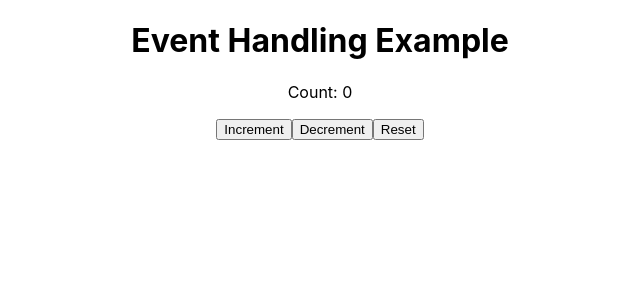
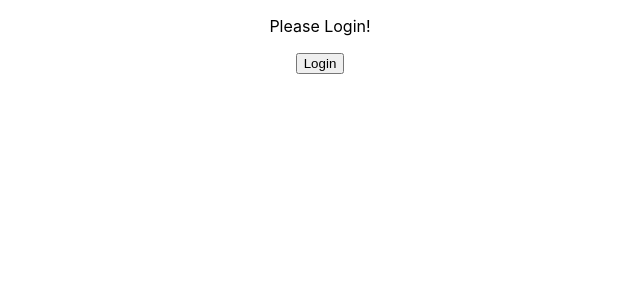
Before and after one commit to gorakh999/react-learning, a React (Create React App) app in the folder day-06-oct-2024/my-app/: page / in a window 1280 px wide. Shown: the top 300 px of the page, without its empty margins (320-960 px from the left). Built offline with nearby package versions, Linux system fonts and the light colour scheme.

Commit message:
Conditional Rendering

```diff
--- a/day-06-oct-2024/my-app/src/App.js
+++ b/day-06-oct-2024/my-app/src/App.js
@@ -8,6 +8,7 @@ import Student from './components/Student';
 import Employee from './components/Employee';
 import User from './components/User';
 import EventHandling from './components/EventHandling';
+import ConditionalRendering from './components/ConditionalRendering';
 
 function App() {
   // const student = {
@@ -44,7 +45,8 @@ function App() {
 
       {/* <Employee/> */}
       {/* <User/> */}
-      <EventHandling/>
+      {/* <EventHandling/> */}
+      <ConditionalRendering/>
 
 
     </div>
--- /dev/null
+++ b/day-06-oct-2024/my-app/src/components/ConditionalRendering.js
@@ -0,0 +1,35 @@
+import { useState } from "react"
+
+const ConditionalRendering = () => {
+
+    const [isLoggedIn, setIsLoggedIn] = useState(false)
+
+
+    function handleLogin(){
+        setIsLoggedIn(true);
+    }
+
+    function handleLogout(){
+        setIsLoggedIn(false);
+    }
+
+    if (isLoggedIn){
+        return (
+            <div>
+                <p>Welcome User</p>
+                <button onClick={handleLogout}>Logout</button>
+            </div>
+        )
+    }
+    else{
+        return (
+            <div>
+                <p>Please Login!</p>
+                <button onClick={handleLogin}>Login</button>
+            </div>
+        )
+    }
+
+}
+
+export default ConditionalRendering
```
